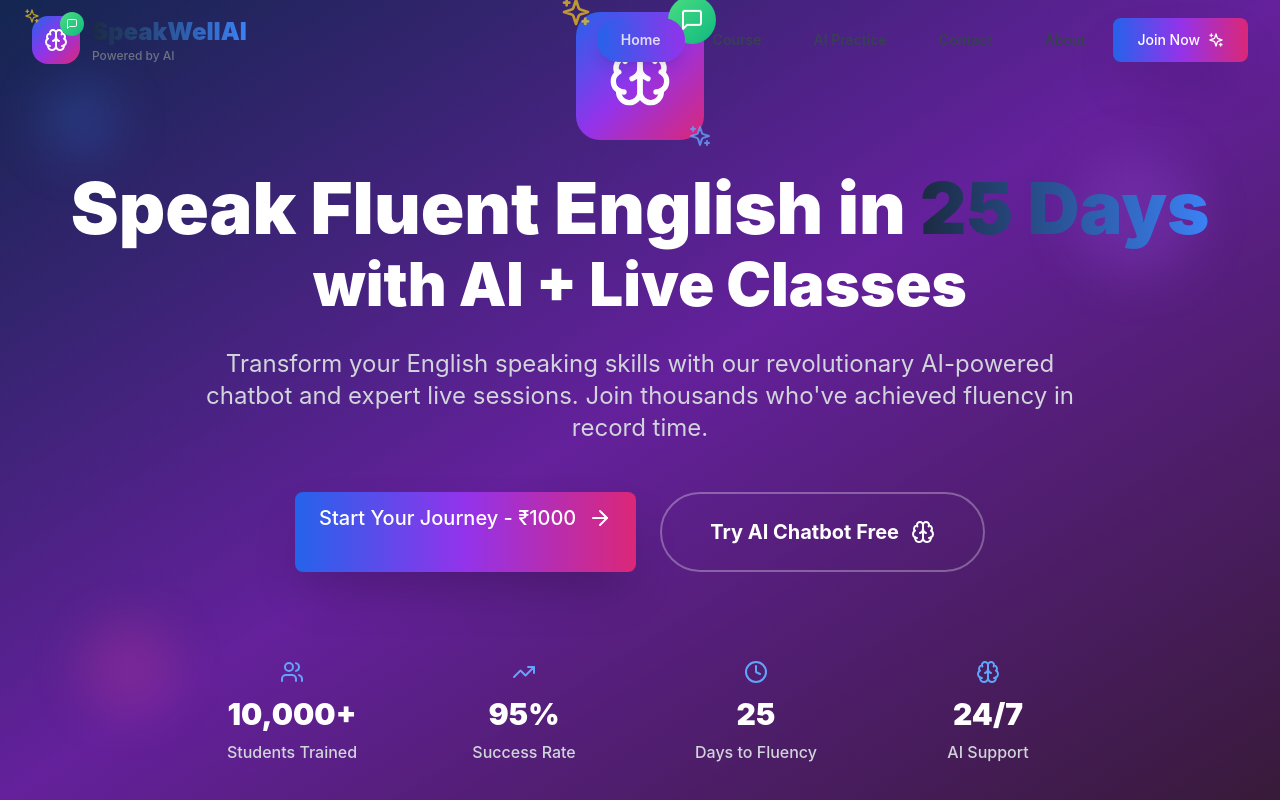
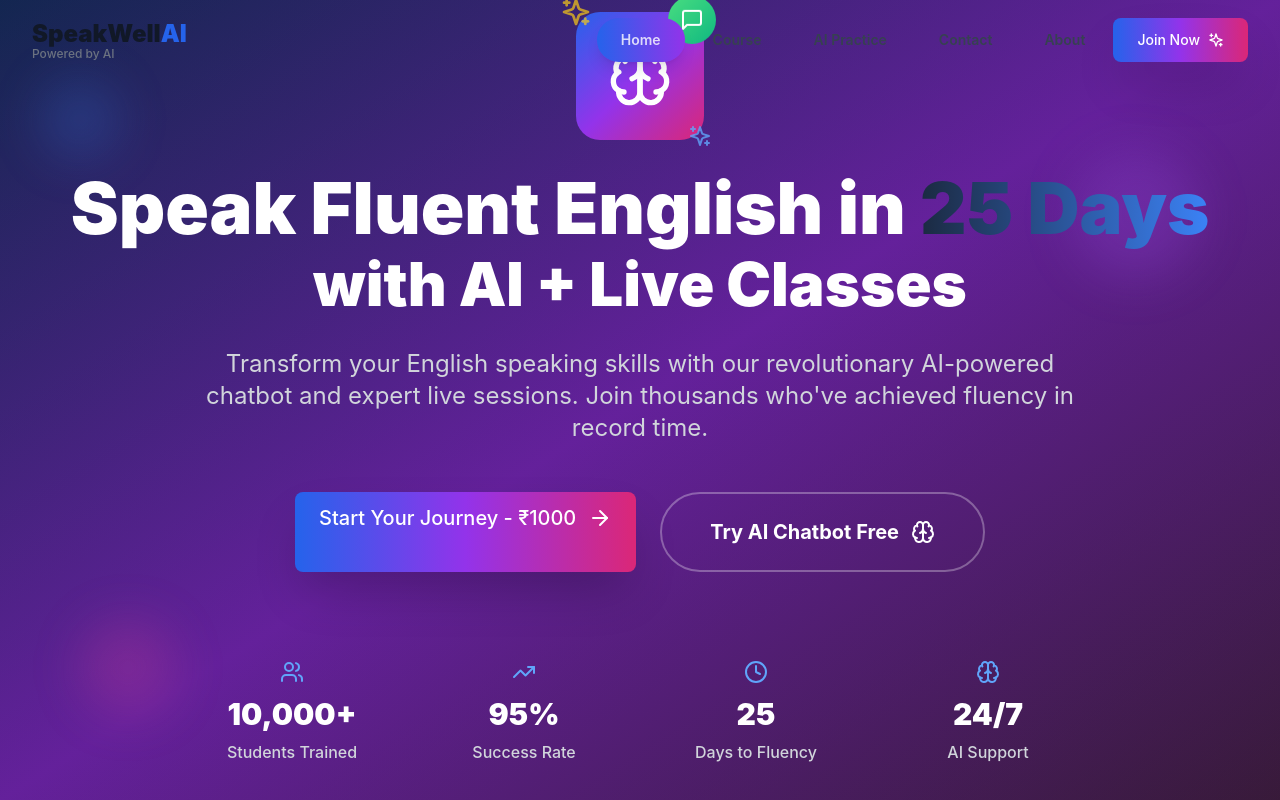
Before and after one commit to nikemod1/SpeakWellai, a React (Vite) app: page / in a window 1280 px wide. Shown: the top 800 px of the page. Built offline with nearby package versions, Linux system fonts and the light colour scheme.

Commit message:
2Update Navigation.tsx

```diff
--- a/src/components/Navigation.tsx
+++ b/src/components/Navigation.tsx
@@ -1,6 +1,6 @@
 import React, { useState, useEffect } from 'react';
 import { Link, useLocation } from 'react-router-dom';
-import { Menu, X, MessageSquare, Brain, Sparkles } from 'lucide-react';
+import { Menu, X, Sparkles } from 'lucide-react';
 
 const Navigation: React.FC = () => {
   const [isMenuOpen, setIsMenuOpen] = useState(false);
@@ -22,32 +22,21 @@ const Navigation: React.FC = () => {
     { path: '/course', label: 'Course' },
     { path: '/chatbot-practice', label: 'AI Practice' },
     { path: '/contact', label: 'Contact' },
-    { path: '/about', label: 'About' }, // ✅ Added About
+    { path: '/about', label: 'About' },
   ];
 
   return (
     <nav className={`fixed top-0 w-full z-50 transition-all duration-500 ${
-      isScrolled
-        ? 'bg-white/90 backdrop-blur-xl shadow-2xl border-b border-gray-100'
-        : 'bg-transparent'
+      isScrolled ? 'shadow-2xl border-b border-gray-100 bg-transparent' : 'bg-transparent'
     }`}>
       <div className="max-w-7xl mx-auto px-4 sm:px-6 lg:px-8">
         <div className="flex justify-between items-center h-20">
-          {/* Logo */}
-          <Link to="/" className="flex items-center space-x-3 group">
-            <div className="relative">
-              <div className="w-12 h-12 bg-gradient-to-br from-blue-600 via-purple-600 to-pink-600 rounded-2xl flex items-center justify-center transform group-hover:scale-110 transition-all duration-300 animate-pulse-glow">
-                <Brain className="w-6 h-6 text-white" />
-              </div>
-              <div className="absolute -top-1 -right-1 w-6 h-6 bg-gradient-to-br from-green-400 to-emerald-500 rounded-full flex items-center justify-center">
-                <MessageSquare className="w-3 h-3 text-white" />
-              </div>
-              <Sparkles className="w-4 h-4 text-yellow-400 absolute -top-2 -left-2 animate-pulse" />
-            </div>
-            <div className="flex flex-col">
-              <span className="text-2xl font-black gradient-text">SpeakWell<span className="text-blue-600">AI</span></span>
-              <span className="text-xs text-gray-500 font-medium">Powered by AI</span>
-            </div>
+          {/* Title only (no logo) */}
+          <Link to="/" className="flex flex-col leading-tight">
+            <span className="text-2xl font-black text-gray-900">
+              SpeakWell<span className="text-blue-600">AI</span>
+            </span>
+            <span className="text-xs text-gray-500 font-medium -mt-1">Powered by AI</span>
           </Link>
 
           {/* Desktop Navigation */}
@@ -93,7 +82,7 @@ const Navigation: React.FC = () => {
 
         {/* Mobile Navigation */}
         {isMenuOpen && (
-          <div className="md:hidden absolute top-full left-0 right-0 bg-white/95 backdrop-blur-xl border-b border-gray-100 shadow-2xl">
+          <div className="md:hidden absolute top-full left-0 right-0 bg-white/95 border-b border-gray-100 shadow-2xl">
             <div className="px-4 py-6 space-y-2">
               {navItems.map((item) => (
                 <Link
```
